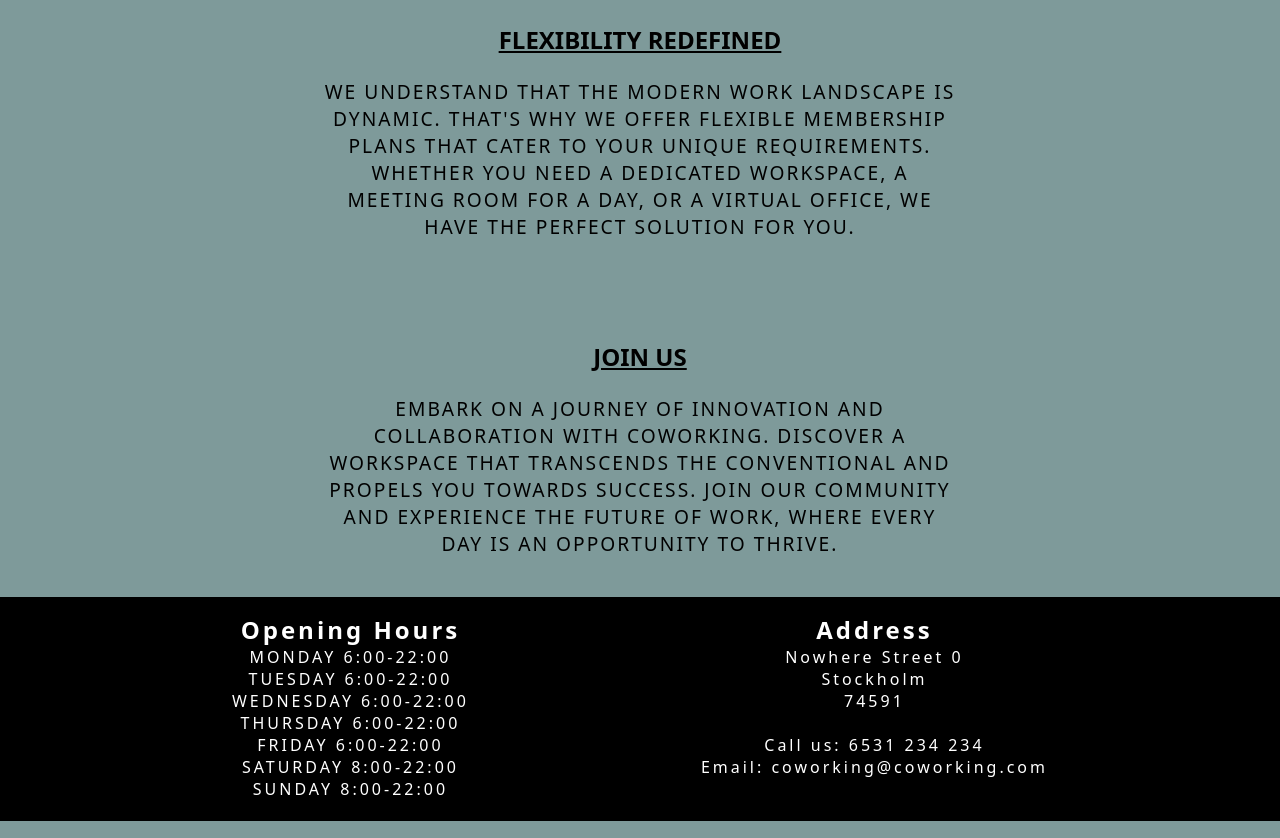
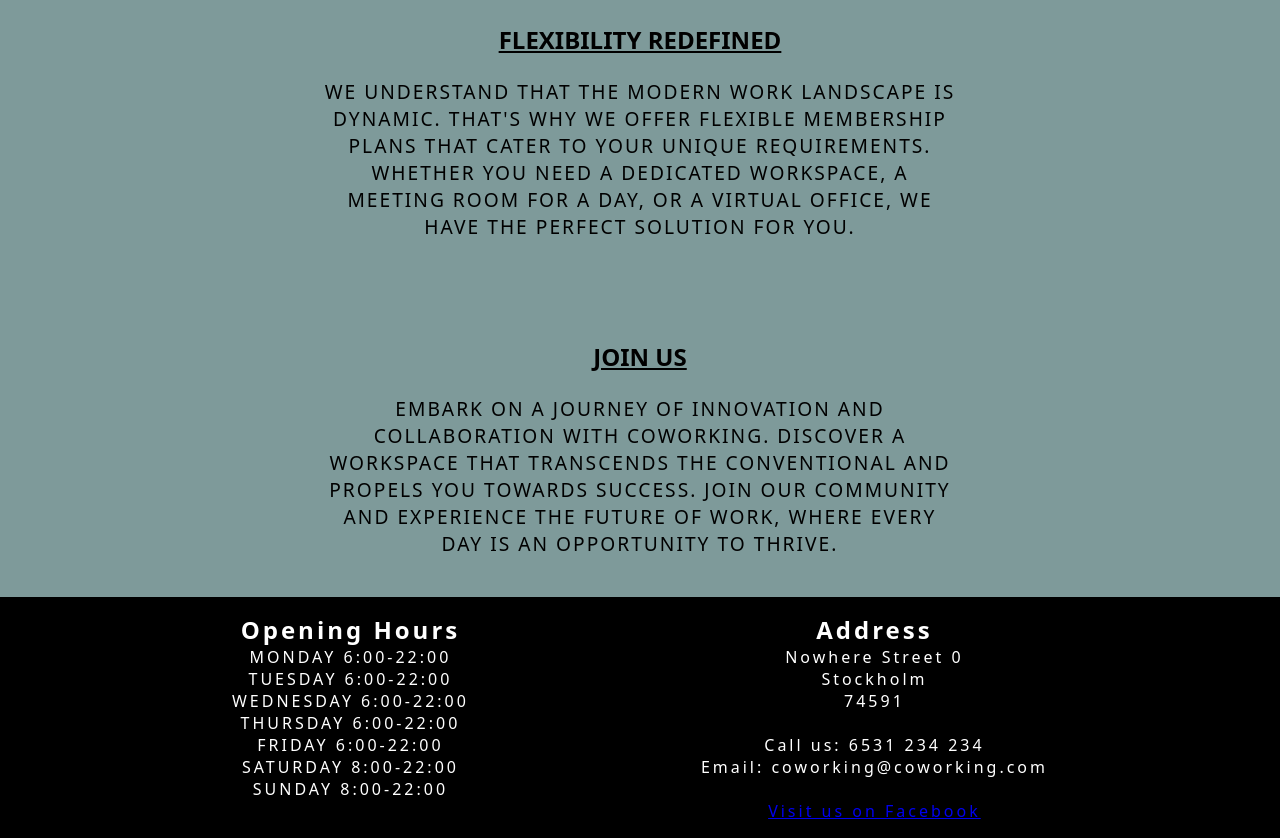
Before and after one commit to Viktor3636/NEW-PP1, a plain HTML site: page about.html in a window 1280 px wide. Shown: the part 2379-3217 px from the top of the page. Drawn offline with Linux system fonts and the light colour scheme.

Commit message:
added the changes to the footer to all three pages

```diff
--- a/about.html
+++ b/about.html
@@ -142,6 +142,8 @@
              <br>
              <p>Call us: 6531 234 234</p>
             <p>Email: coworking@coworking.com</p>
+            <br>
+               <p><a href="https://www.facebook.com/" target="_blank">Visit us on Facebook</a></p>
          </div>
       </div>
 
```
Also changed, not shown: membership.html (+2 -0 lines).
